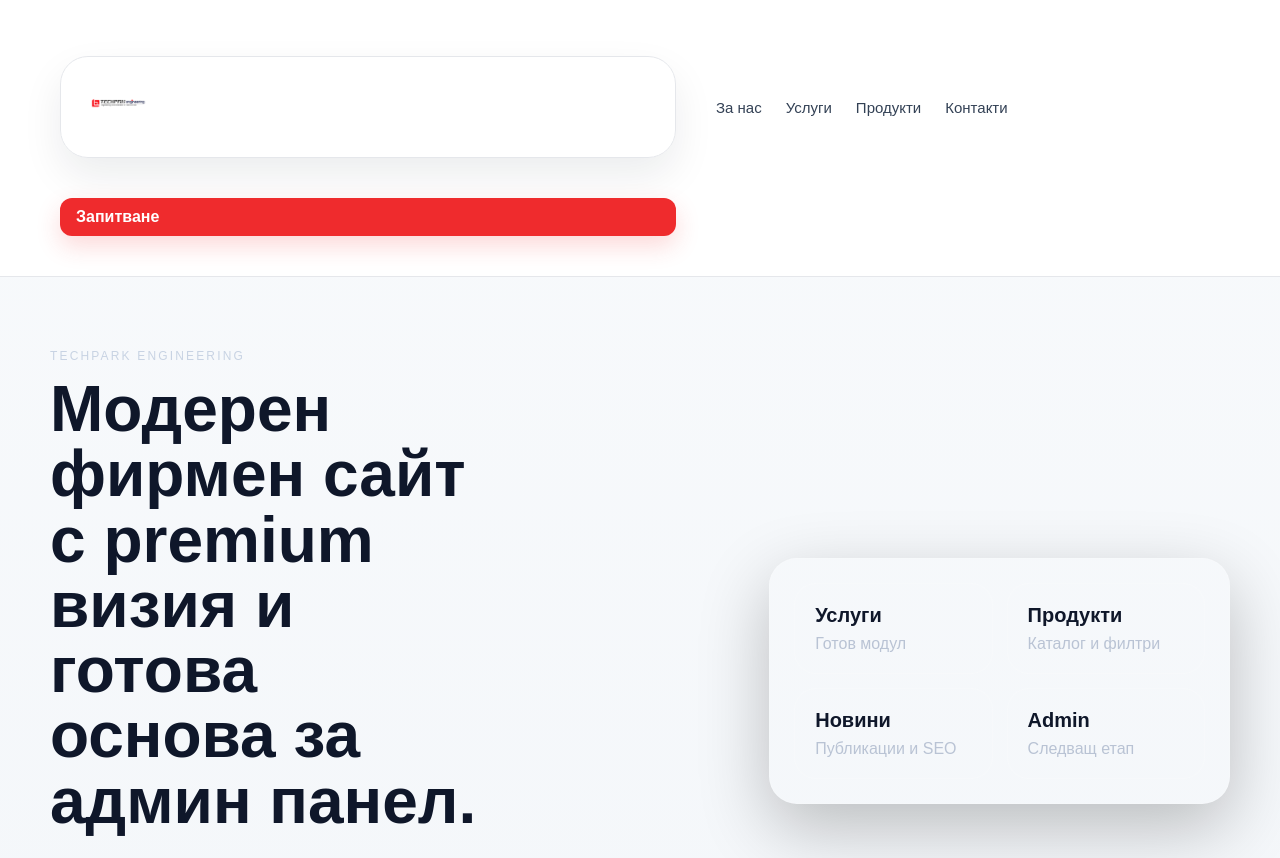
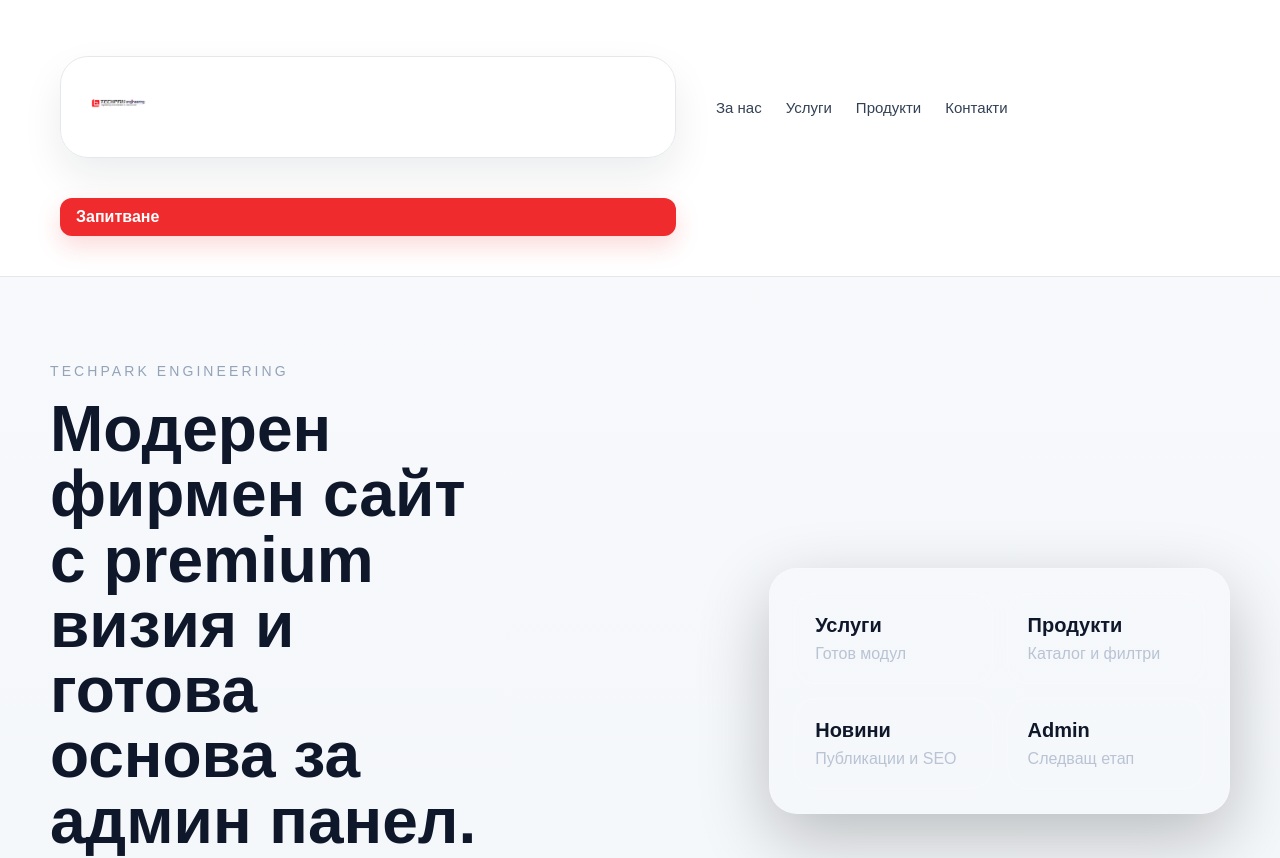
Before and after one commit to techpark-bg/techpark-bg, a Next.js app: page / in a window 1280 px wide. Shown: the top 858 px of the page. Built offline with nearby package versions, Linux system fonts and the light colour scheme.

Commit message:
update styles

```diff
--- a/app/globals.css
+++ b/app/globals.css
@@ -101,13 +101,12 @@ a { color: inherit; text-decoration: none; }
   align-items: center;
 }
 
-.eyebrow,
-.section-label {
-  color: #c8d3e3;
+.eyebrow {
+  font-size: 14px;
+  letter-spacing: 0.22em;
   text-transform: uppercase;
-  letter-spacing: 0.18em;
-  font-size: 12px;
-  margin: 0 0 14px;
+  color: #94a3b8;
+  margin-bottom: 18px;
 }
 
 h1 {
```
